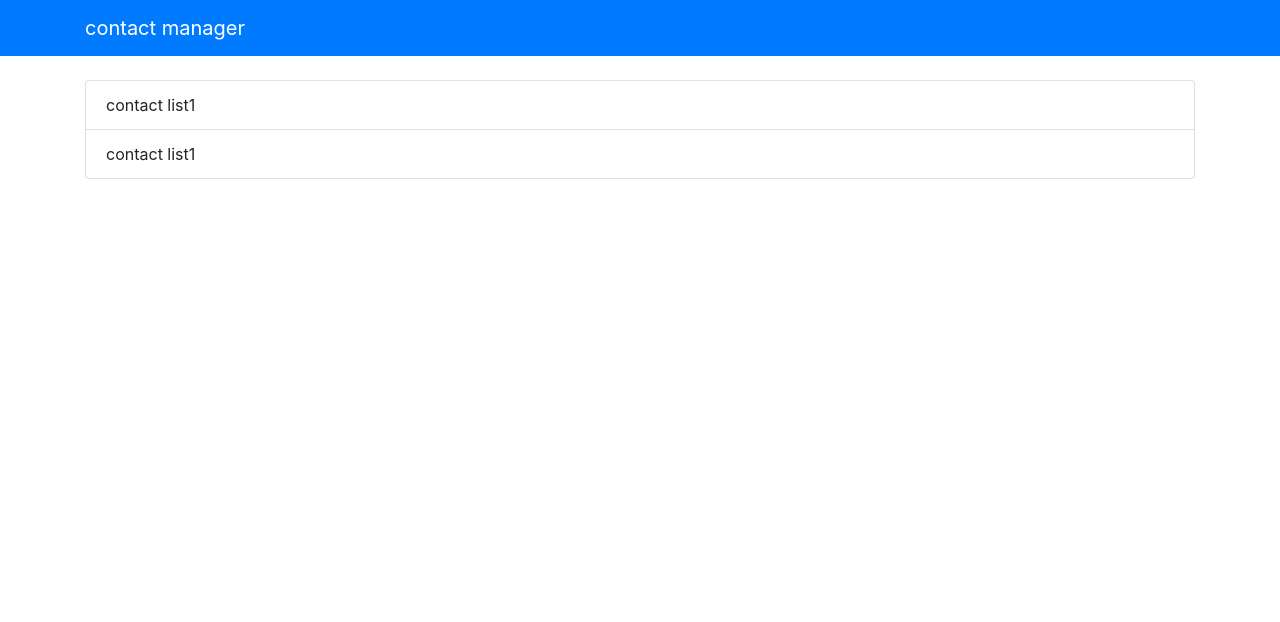
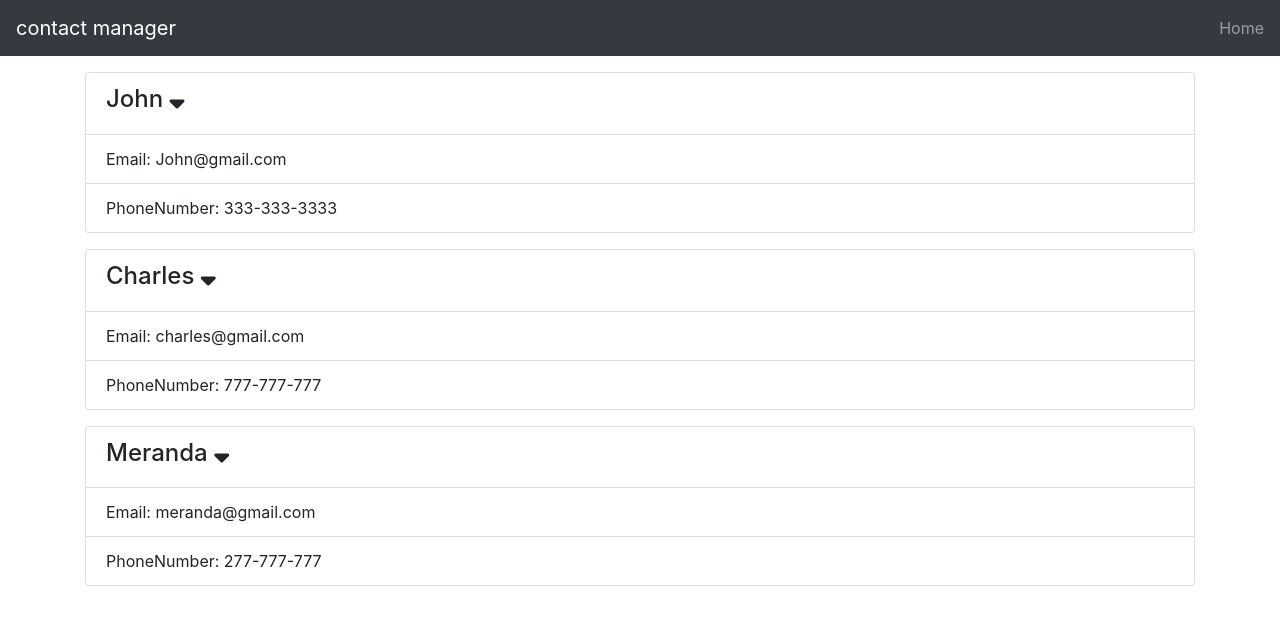
Before and after one commit to Charles026/react-contact-manager, a React (Create React App) app: page / in a window 1280 px wide. Shown: the top 622 px of the page. Built offline with nearby package versions, Linux system fonts and the light colour scheme.

Commit message:
contactlist component

```diff
--- a/public/index.html
+++ b/public/index.html
@@ -12,5 +12,6 @@
   </head>
   <body>
     <div id="root"></div>
+    <script src="https://kit.fontawesome.com/384738b387.js"></script>
   </body>
 </html>
--- a/src/App.js
+++ b/src/App.js
@@ -1,6 +1,6 @@
 import React, { Component, Fragment } from 'react';
 import Navbar from './components/Navbar';
-import ContactList from './components/ContactList'
+import Contact from './components/Contact'
 
 
 
@@ -10,8 +10,8 @@ import ContactList from './components/ContactList'
 
     return (
       <Fragment >
-        <Navbar brand= 'contact manager'/>
-        <ContactList />
+        <Navbar branding= 'contact manager'/>
+        <Contact />
       </Fragment>
     )
   }
--- /dev/null
+++ b/src/components/Contact.js
@@ -0,0 +1,43 @@
+import React, { Component } from "react";
+import Contactlist from "./Contactlist";
+
+export class Contact extends Component {
+  constructor() {
+    super();
+    this.state = {
+      contacts: [
+        {
+          id: 1,
+          name: "John",
+          email: "John@gmail.com",
+          phonenumber: "333-333-3333"
+        },
+        {
+          id: 2,
+          name: "Charles",
+          email: "charles@gmail.com",
+          phonenumber: "777-777-777"
+        },
+        {
+          id: 3,
+          name: "Meranda",
+          email: "meranda@gmail.com",
+          phonenumber: "277-777-777"
+        }
+      ]
+    };
+  }
+
+  render() {
+    const { contacts } = this.state;
+    return (
+      <div>
+        {contacts.map(contact => (
+          <Contactlist key={contact.id} contact={contact} />
+        ))}
+      </div>
+    );
+  }
+}
+
+export default Contact;
--- a/src/components/ContactList.js
+++ b/src/components/ContactList.js
@@ -1,17 +1,24 @@
 import React, { Component } from 'react'
 
-export class ContactList extends Component {
+export class Contactlist extends Component {
     render() {
+        const {name,phonenumber,email} = this.props.contact;
         return (
             <div className='container'>
-                <ul className='list-group'>
-                <li className='list-group-item'>contact list1</li>
-                <li className='list-group-item'>contact list1</li>
-
+                <ul className='list-group mb-3'>
+                    <li className='list-group-item'>
+                        <h4>{name} <i className="fas fa-sort-down"></i> </h4>
+                    </li>
+                    <li className='list-group-item'>
+                       Email: {email}
+                    </li>
+                    <li className='list-group-item'>
+                      PhoneNumber:  {phonenumber}
+                    </li>
                 </ul>
             </div>
         )
     }
 }
 
-export default ContactList
+export default Contactlist;
--- a/src/components/Navbar.js
+++ b/src/components/Navbar.js
@@ -1,17 +1,25 @@
-import React, { Component } from 'react';
+import React from 'react';
+import PropTypes from 'prop-types';
 
-class Navbar extends Component {
-    render() {
-        const {brand} = this.props;
-        return (
-            <div className = 'navbar navbar-dark bg-primary mb-4'>
-                <div className="container">
-                <a href="/" className = 'navbar-brand'>{brand}</a>
-                </div>
-
-            </div>
-        )
-    }
+const Navbar = (props)=>{
+    const {branding} = props;
+    return (
+       <nav className = 'navbar navbar-dark bg-dark mb-3 '>
+           <a className='navbar-brand' href="/">{branding}</a>
+           <ul className='navbar-nav'>
+               <li className='nav-item'>
+                   <a className='nav-link' href="/">Home</a>
+                   </li>
+           </ul>
+       </nav>
+    )
 }
 
+Navbar.defaultProps = {
+    branding: 'Contact Manager'
+}
+
+Navbar.propTypes = {
+    branding: PropTypes.string.isRequired
+}
 export default Navbar;
```
